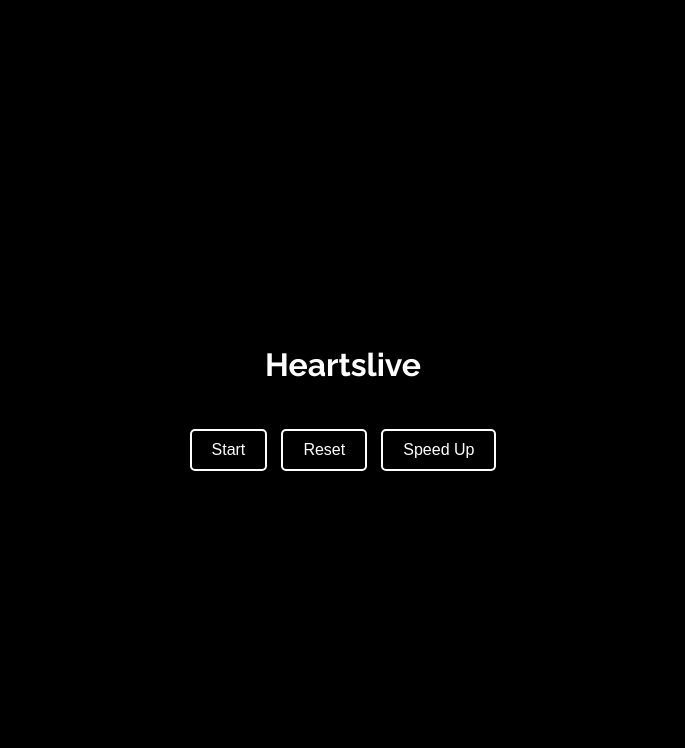
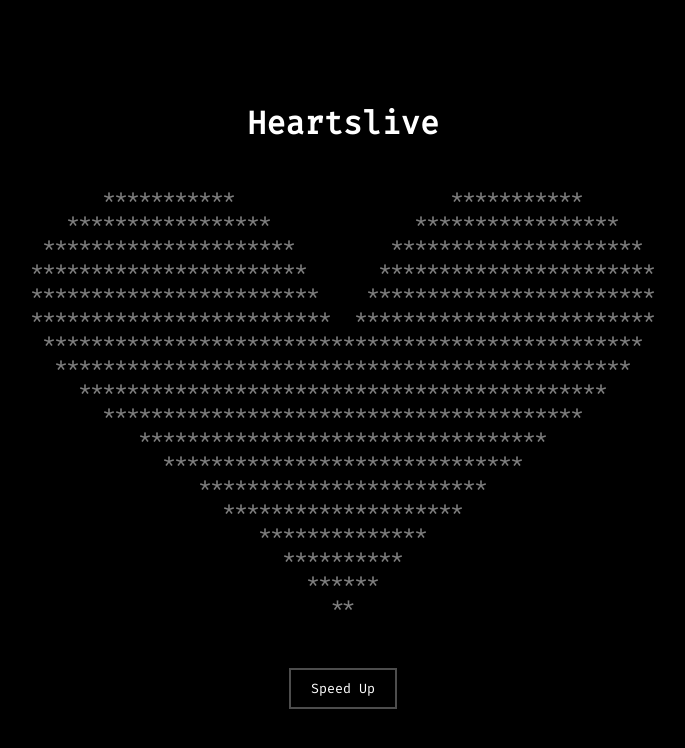
Before and after one commit to zihwoi/heartslive, a plain HTML site: page index.html in a window 1280 px wide. Shown: the whole page, without its empty margins (297-982 px from the left). Drawn offline with Linux system fonts and the light colour scheme.

Commit message:
implemented a short animation in script.js + speed up function

```diff
--- a/index.html
+++ b/index.html
@@ -5,14 +5,14 @@
     <meta name="viewport" content="width=device-width, initial-scale=1.0">
     <title>Heartslive - ASCII Art Animation</title>
     <link rel="stylesheet" href="style.css">
-    <link href="https://fonts.googleapis.com/css2?family=Raleway:wght@400;700&display=swap" rel="stylesheet"> <!-- Google Font -->
+    <link href="https://fonts.googleapis.com/css2?family=Fira+Code:wght@400&display=swap" rel="stylesheet">
 </head>
 <body>
     <h1 class="project-title">Heartslive</h1> <!-- Title Added Here -->
-    <div id="ascii-heart" class="ascii-heart"></div>
+    <div class="canvas-container">
+        <div id="ascii-heart" class="ascii-heart"></div>
+    </div>
     <div class="button-container">
-        <button id="start-btn">Start</button>
-        <button id="reset-btn">Reset</button>
         <button id="speed-up-btn">Speed Up</button>
     </div>
 
--- a/script.js
+++ b/script.js
@@ -1,11 +1,8 @@
 const asciiHeart = document.getElementById('ascii-heart');
-const startBtn = document.getElementById('start-btn');
-const resetBtn = document.getElementById('reset-btn');
 const speedUpBtn = document.getElementById('speed-up-btn');
 
 const heartFrames = [
-    `
-      ***********                  ***********
+`***********                  ***********
 *****************            *****************
 *********************        *********************
 ***********************      ***********************
@@ -22,10 +19,8 @@ const heartFrames = [
 **************
 **********
 ******
-                         **
-    `,
-    `
-      ***********                  ***********
+**`,
+`***********                  ***********
 *****************            *****************
 *********************        *********************
 ***********************      ***********************
@@ -42,10 +37,8 @@ const heartFrames = [
 **************
 **********
 ******
-                         **
-    `,
-    `
-      ***********                  ***********
+**`,
+`***********                  ***********
 *****************            *****************
 *********************        *********************
 ***********************      ***********************
@@ -62,13 +55,12 @@ const heartFrames = [
 **************
 **********
 ******
-                         **
-    `
+**`
 ];
 
 
 let currentFrame = 0;
-let animationSpeed = 1000; // Initial speed (1 second per frame)
+let animationSpeed = 500; // Initial speed (0.5 seconds per frame)
 let animationInterval;
 
 function startAnimation() {
@@ -78,18 +70,15 @@ function startAnimation() {
     }, animationSpeed);
 }
 
-function resetAnimation() {
-    clearInterval(animationInterval);
-    asciiHeart.textContent = '';  // Clear the heart
-    currentFrame = 0;
-}
-
+// Function to speed up the animation
 function speedUpAnimation() {
     clearInterval(animationInterval);
-    animationSpeed = Math.max(200, animationSpeed - 200);  // Increase speed, minimum is 200ms
+    animationSpeed = Math.max(100, animationSpeed - 100);  // Increase speed, minimum is 100ms
     startAnimation();
 }
 
-startBtn.addEventListener('click', startAnimation);
-resetBtn.addEventListener('click', resetAnimation);
+// Start the animation automatically when the page loads
+startAnimation();
+
+// Button functionalities
 speedUpBtn.addEventListener('click', speedUpAnimation);
--- a/style.css
+++ b/style.css
@@ -1,70 +1,81 @@
-/* General Reset */
-body, html {
-    margin: 0;
-    padding: 0;
-    height: 100%;
-    font-family: 'Raleway', sans-serif; /* Unique Font */
+body {
+    background-color: black;
+    color: white;
+    font-family: 'Fira Code', monospace; /* Change to your preferred font */
     display: flex;
     flex-direction: column;
+    align-items: center;
+    justify-content: center;
+    height: 100vh;
+    margin: 0;
+    padding: 20px;
+    box-sizing: border-box; /* Include padding in the total height/width */
+}
+.project-title {
+    margin-bottom: 20px;
+}
+
+.canvas-container {
+    display: flex;
     justify-content: center;
     align-items: center;
-    background-color: black; /* Black Background */
-    color: white; /* White Text */
+    width: 100%; /* Full width */
+    max-width: 600px; /* Limit maximum width for larger screens */
+    padding: 20px; /* Add padding to create space around the heart */
+    overflow: hidden; /* Hide overflow */
+    border: 1px solid transparent; /* Optional: For debugging or visual reference */
 }
 
-/* ASCII Heart Style */
 .ascii-heart {
-    font-size: 24px; /* Adjust as needed */
-    white-space: pre; /* Preserve whitespace */
+    font-family: 'Fira Code', monospace; /* Change to your preferred font */
+    white-space: pre; /* Maintain formatting */
     text-align: center; /* Center the ASCII art */
+    font-size: 20px; /* You can adjust this size */
+    line-height: 1.2; /* Line height for better spacing */
+    margin: 0; /* Ensure no additional margins on the heart */
+    padding: 0; /* Ensure no additional padding on the heart */
 }
 
-/* Button Container */
+
 .button-container {
-    margin-top: 20px; /* Space between ASCII art and buttons */
+    margin-top: 20px;
 }
 
-/* Button Styles */
 button {
-    background-color: black; /* Button Background */
-    color: white; /* Button Text Color */
-    border: 2px solid white; /* Light white border */
-    padding: 10px 20px; /* Padding for buttons */
-    margin: 5px; /* Margin between buttons */
-    cursor: pointer; /* Pointer on hover */
-    font-size: 16px; /* Font size for buttons */
-    border-radius: 5px; /* Rounded corners */
-    transition: background-color 0.3s, transform 0.2s; /* Transition for hover effect */
+    font-family: 'Fira Code', monospace; /* Change to your preferred font */
+    background-color: black;
+    color: white;
+    border: 2px solid rgba(255, 255, 255, 0.3);
+    padding: 10px 20px;
+    cursor: pointer;
+    transition: background-color 0.3s, border 0.3s;
+    margin: 10px; /* Add margin for spacing */
 }
 
-/* Button Hover Effect */
 button:hover {
-    background-color: white; /* Change to white on hover */
-    color: black; /* Change text color to black */
-    transform: scale(1.05); /* Slightly enlarge the button */
+    background-color: rgba(255, 255, 255, 0.1);
 }
 
-/* Responsive Styling */
+/* Responsive design adjustments */
 @media (max-width: 600px) {
     .ascii-heart {
-        font-size: 18px; /* Smaller font size on smaller screens */
-    }
-
-    button {
-        font-size: 14px; /* Smaller font size for buttons on smaller screens */
+        font-family: 'Fira Code', monospace; /* Change to your preferred font */
+        font-size: 16px; /* Smaller font size on small screens */
     }
 }
 
 /* Existing styles */
 #ascii-heart {
-    animation: pulse 2s infinite;
+    font-family: 'Fira Code', monospace; /* Change to your preferred font */
+    animation: shine 0.5s infinite alternate; /* Change animation to shine */
 }
 
-@keyframes pulse {
-    0%, 100% {
-        transform: scale(1);
+/* New shine animation */
+@keyframes shine {
+    0% {
+        opacity: 0.5; /* Start semi-transparent */
     }
-    50% {
-        transform: scale(1.1);  /* Slightly enlarges the heart at the middle of the pulse */
+    100% {
+        opacity: 1; /* End fully opaque */
     }
 }
```
Lines whose indentation alone changed are shown as unchanged.
